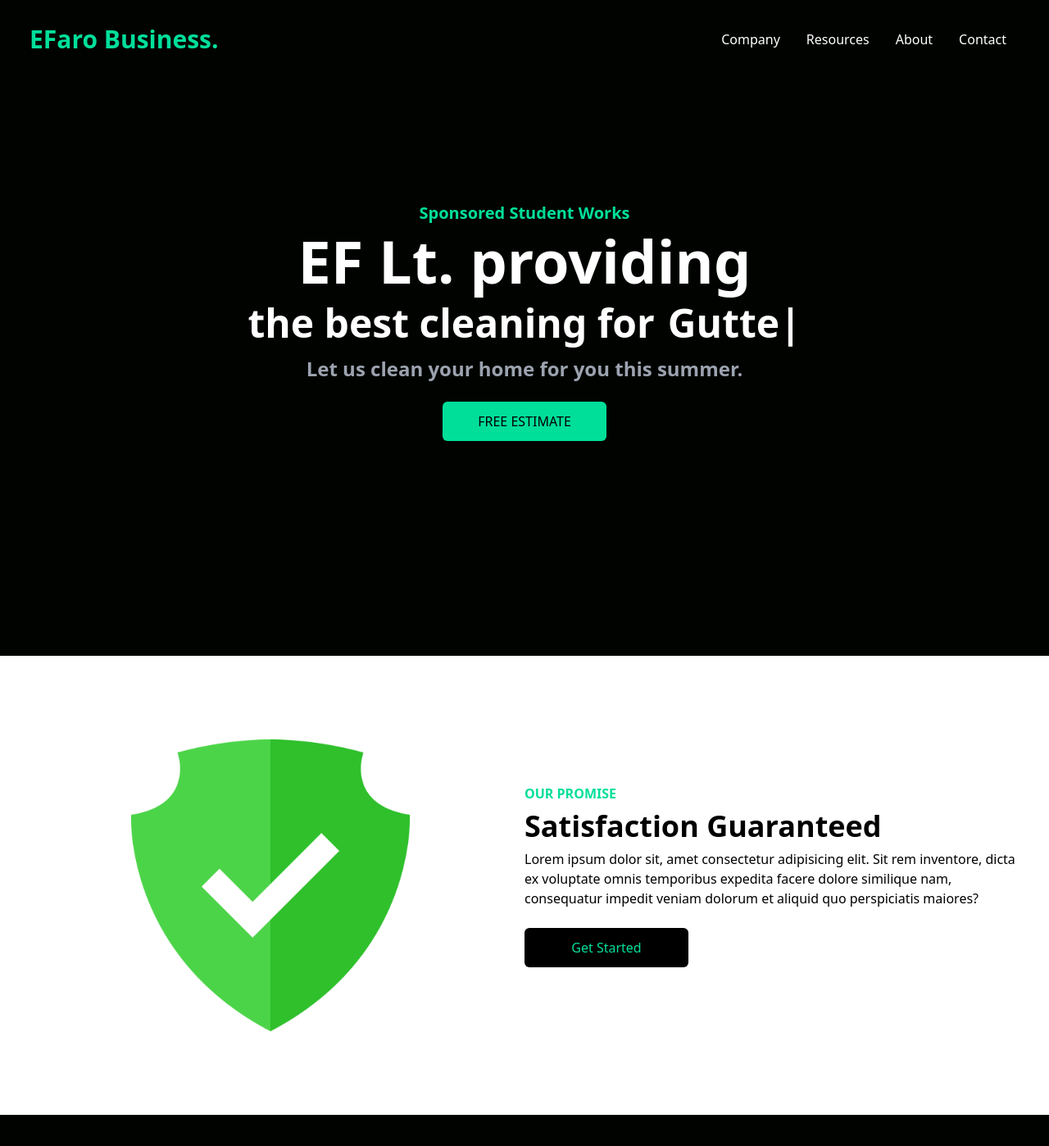
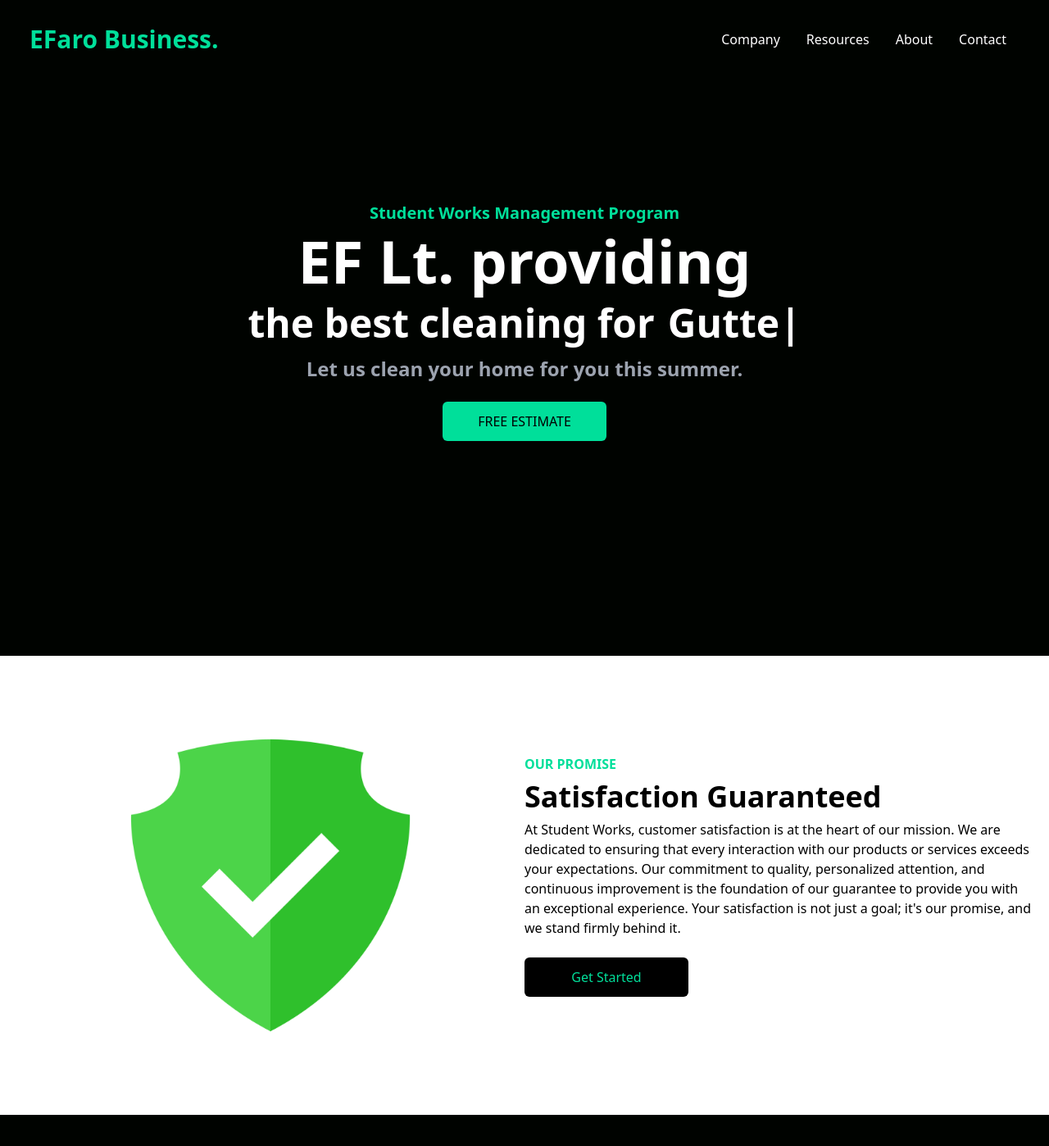
Before and after one commit to GabeDiniz/efaro-business, a React (Create React App) app: page / in a window 1280 px wide. Shown: the top 1398 px of the page at 82% size. Built offline with nearby package versions, Linux system fonts and the light colour scheme.

Commit message:
Update: content

```diff
--- a/src/components/Analytics.jsx
+++ b/src/components/Analytics.jsx
@@ -12,10 +12,13 @@
             Satisfaction Guaranteed
           </h1>
           <p className="">
-            Lorem ipsum dolor sit, amet consectetur adipisicing elit. Sit rem
-            inventore, dicta ex voluptate omnis temporibus expedita facere
-            dolore similique nam, consequatur impedit veniam dolorum et aliquid
-            quo perspiciatis maiores?
+            At Student Works, customer satisfaction is at the heart of our
+            mission. We are dedicated to ensuring that every interaction with
+            our products or services exceeds your expectations. Our commitment
+            to quality, personalized attention, and continuous improvement is
+            the foundation of our guarantee to provide you with an exceptional
+            experience. Your satisfaction is not just a goal; it's our promise,
+            and we stand firmly behind it.
           </p>
           <button className="bg-black text-[#00df9a] w-[200px] rounded-md font-medium my-6 px-6 py-3 mx-auto md:mx-0">
             Get Started
--- a/src/components/Hero.jsx
+++ b/src/components/Hero.jsx
@@ -17,7 +17,7 @@
     <div className="text-white">
       <div className="max-w-[800px] mt-[-96px] w-full h-screen mx-auto text-center flex flex-col justify-center">
         <p className="text-[#00df9a] text-lg md:text-xl font-bold p-2">
-          Sponsored Student Works
+          Student Works Management Program
         </p>
         <h1 className="md:text-7xl sm:text-6xl text-4xl font-bold">
           EF Lt. providing
```
